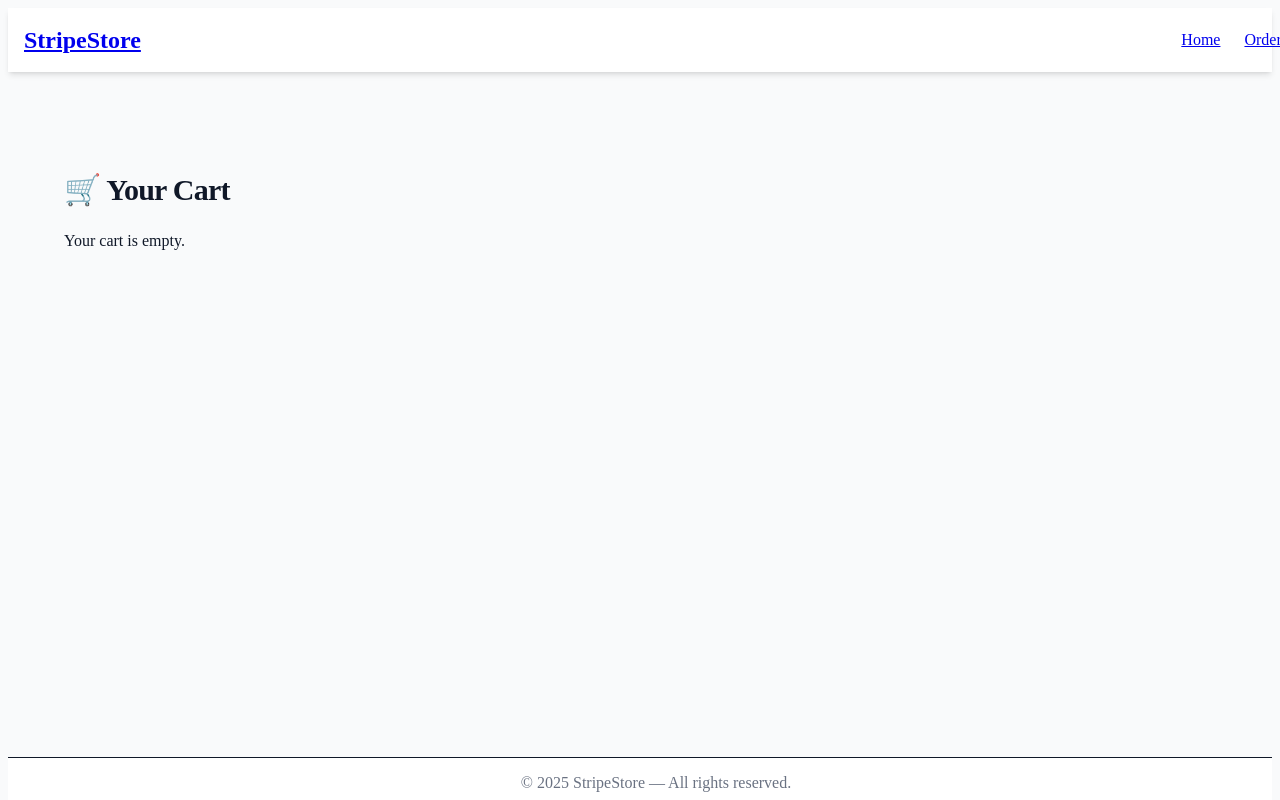
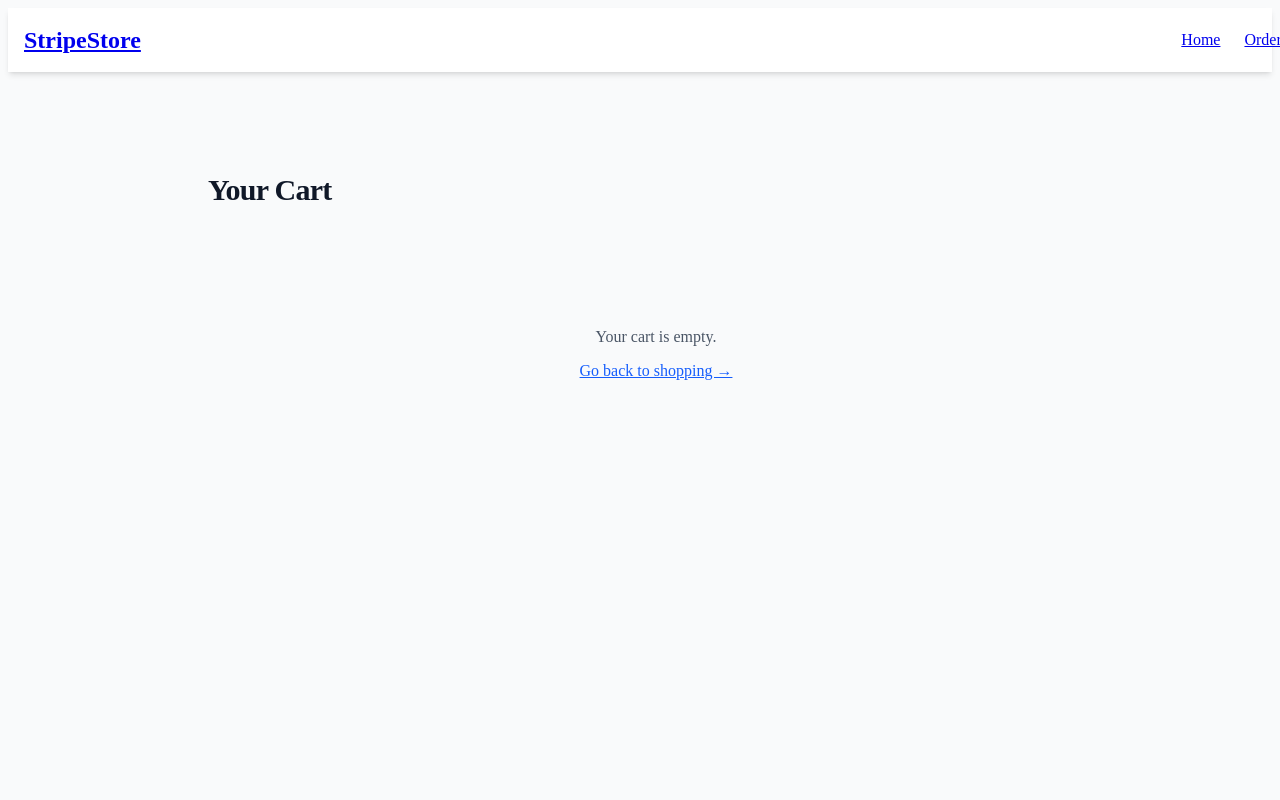
Before and after one commit to Clinton1029/stripe-payment-app, a Next.js app: page /cart in a window 1280 px wide. Shown: the top 800 px of the page. Built offline with nearby package versions, Linux system fonts and the light colour scheme.

Commit message:
updated cart

```diff
--- a/app/cart/page.tsx
+++ b/app/cart/page.tsx
@@ -1,46 +1,72 @@
 "use client";
 
-import { useCart } from "../context/CartContext";
+import { useCart } from "../hooks/use-cart";
+import Link from "next/link";
 
 export default function CartPage() {
-  const { cart, removeFromCart, clearCart } = useCart();
-
-  const total = cart.reduce((acc, item) => acc + item.price * item.quantity, 0);
+  const { items, removeFromCart } = useCart();
+  const total = items.reduce((sum, item) => sum + item.price, 0);
 
   return (
-    <div className="p-10">
-      <h1 className="text-3xl font-bold mb-6">🛒 Your Cart</h1>
+    <div className="min-h-screen bg-gray-50 py-10 px-6">
+      <div className="max-w-4xl mx-auto">
+        <h1 className="text-3xl font-bold text-gray-900 mb-6">Your Cart</h1>
 
-      {cart.length === 0 ? (
-        <p>Your cart is empty.</p>
+        {items.length === 0 ? (
+          <div className="text-center py-20">
+            <p className="text-gray-600 mb-4">Your cart is empty.</p>
+            <Link
+              href="/"
+              className="text-blue-600 font-medium hover:underline"
+            >
+              Go back to shopping →
+            </Link>
+          </div>
         ) : (
+          <div className="space-y-6">
+            {items.map((item) => (
+              <div
+                key={item.id}
+                className="flex items-center justify-between bg-white p-4 rounded-2xl shadow-md"
+              >
+                <div className="flex items-center space-x-4">
+                  <img
+                    src={item.image}
+                    alt={item.name}
+                    className="w-20 h-20 object-cover rounded-lg"
+                  />
                   <div>
-          {cart.map((item) => (
-            <div key={item.id} className="flex justify-between p-4 border-b">
-              <div>
-                <h2 className="font-bold">{item.name}</h2>
-                <p>${item.price} x {item.quantity}</p>
+                    <h2 className="text-lg font-semibold">{item.name}</h2>
+                    <p className="text-gray-600">${item.price.toFixed(2)}</p>
+                  </div>
                 </div>
                 <button
                   onClick={() => removeFromCart(item.id)}
-                className="text-red-500"
+                  className="text-red-500 font-medium hover:underline"
                 >
                   Remove
                 </button>
               </div>
             ))}
 
-          <h2 className="text-2xl font-bold mt-5">Total: ${total.toFixed(2)}</h2>
+            {/* Total */}
+            <div className="flex justify-between items-center bg-white p-4 rounded-2xl shadow-md">
+              <span className="text-xl font-bold">Total:</span>
+              <span className="text-2xl font-bold text-blue-600">
+                ${total.toFixed(2)}
+              </span>
+            </div>
 
-          <button onClick={clearCart} className="mt-4 px-6 py-2 bg-red-600 text-white rounded">
-            Clear Cart
-          </button>
-
-          <button className="mt-4 ml-4 px-6 py-2 bg-blue-600 text-white rounded">
+            {/* Checkout */}
+            <button
+              onClick={() => console.log("Checkout clicked")}
+              className="w-full py-3 rounded-xl font-medium text-white bg-gradient-to-r from-blue-600 to-indigo-600 hover:from-blue-700 hover:to-indigo-700 transition-all duration-300 shadow-md hover:shadow-lg active:scale-95"
+            >
               Proceed to Checkout
             </button>
           </div>
         )}
       </div>
+    </div>
   );
 }
```
Lines whose indentation alone changed are shown as unchanged.
